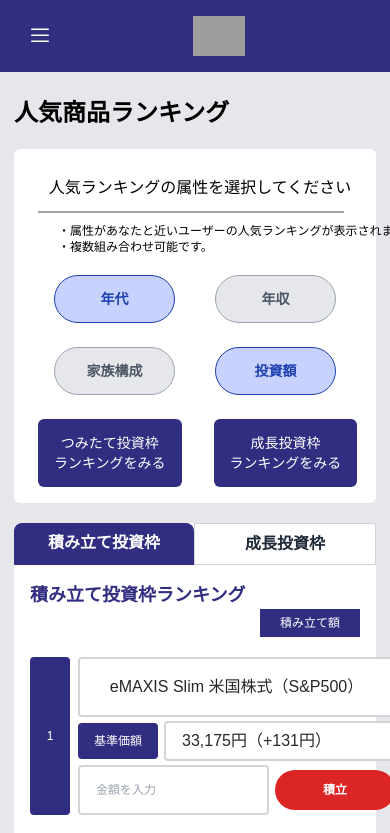
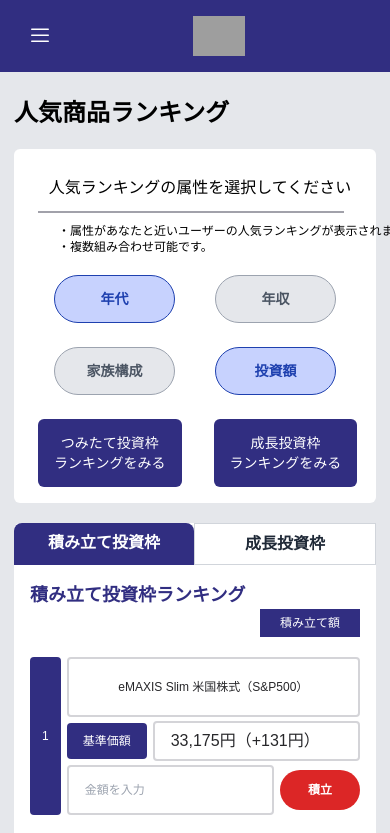
Before and after one commit to kisiiii/Allblue_NISAapp_frontend, a Next.js app: page /home/1/test in a window 390 px wide. Shown: the top 833 px of the page. Built offline with nearby package versions, Linux system fonts and the light colour scheme; grey boxes are pictures that could not be loaded.

Commit message:
iPhoneサイズはレスポンシブ確認済

```diff
--- a/src/components/RankingCard.jsx
+++ b/src/components/RankingCard.jsx
@@ -2,16 +2,16 @@ import * as React from "react";
 
 export function RankingCard({ rank, fundName, price, priceChange }) {
   return (
-    <div className="flex w-full gap-2 items-stretch">
+    <div className="flex w-full gap-1.5 items-stretch">
       {/* ランク部分 */}
-      <div className="flex items-center justify-center px-3 py-5 bg-indigo-900 text-xs font-medium text-white text-center rounded min-w-[40px]">
+      <div className="flex items-center justify-center px-3 py-5 bg-indigo-900 text-xs font-medium text-white text-center rounded">
         {rank}
       </div>
       {/* 詳細部分 */}
       <div className="flex-1 flex flex-col gap-1">
         <div className="flex gap-1 items-center">
           {/* ファンド名 */}
-          <div className="flex-1 px-4 py-5 font-medium text-center bg-white rounded border-2 border-solid border-zinc-300 min-h-[50px] text-zinc-800">
+          <div className="flex-1 px-4 py-5 font-medium text-center text-xs bg-white rounded border-2 border-solid border-zinc-300 min-h-[50px] text-zinc-800">
             {fundName}
           </div>
           {/* 金額入力 */}
@@ -50,7 +50,7 @@ export function RankingCard({ rank, fundName, price, priceChange }) {
           />
           {/* 積立ボタン */}
           <button
-            className="px-6 py-3 bg-red-600 text-white text-xs font-bold rounded-3xl w-[120px]"
+            className="px-6 py-3 bg-red-600 text-white text-xs font-bold rounded-3xl min-w-[80px] md:w-[140px]"
             aria-label="積立ボタン"
           >
             積立
--- a/src/components/TabContent.jsx
+++ b/src/components/TabContent.jsx
@@ -9,9 +9,9 @@ export function TabContent({ activeTab, rankingData }) {
           <div className="text-lg font-bold text-indigo-900">
             つみたて投資枠ランキング
           </div>
-          <div className="self-end px-5 py-1.5 text-xs font-medium text-center text-white whitespace-nowrap bg-indigo-900">
+{/*           <div className="self-end px-5 py-1.5 text-xs font-medium text-center text-white whitespace-nowrap bg-indigo-900">
             積立額
-          </div>
+          </div> */}
           <div className="flex flex-col gap-5 mt-5">
             {rankingData.map((item, index) => (
               <RankingCard key={index} {...item} />
@@ -24,9 +24,9 @@ export function TabContent({ activeTab, rankingData }) {
           <div className="text-lg font-bold text-indigo-900">
             成長投資枠ランキング
           </div>
-          <div className="self-end px-5 py-1.5 text-xs font-medium text-center text-white whitespace-nowrap bg-indigo-900">
+{/*           <div className="self-end px-5 py-1.5 text-xs font-medium text-center text-white whitespace-nowrap bg-indigo-900">
             積立額
-          </div>
+          </div> */}
           <div className="flex flex-col gap-5 mt-5">
             {rankingData.map((item, index) => (
               <RankingCard key={index} {...item} />
```
